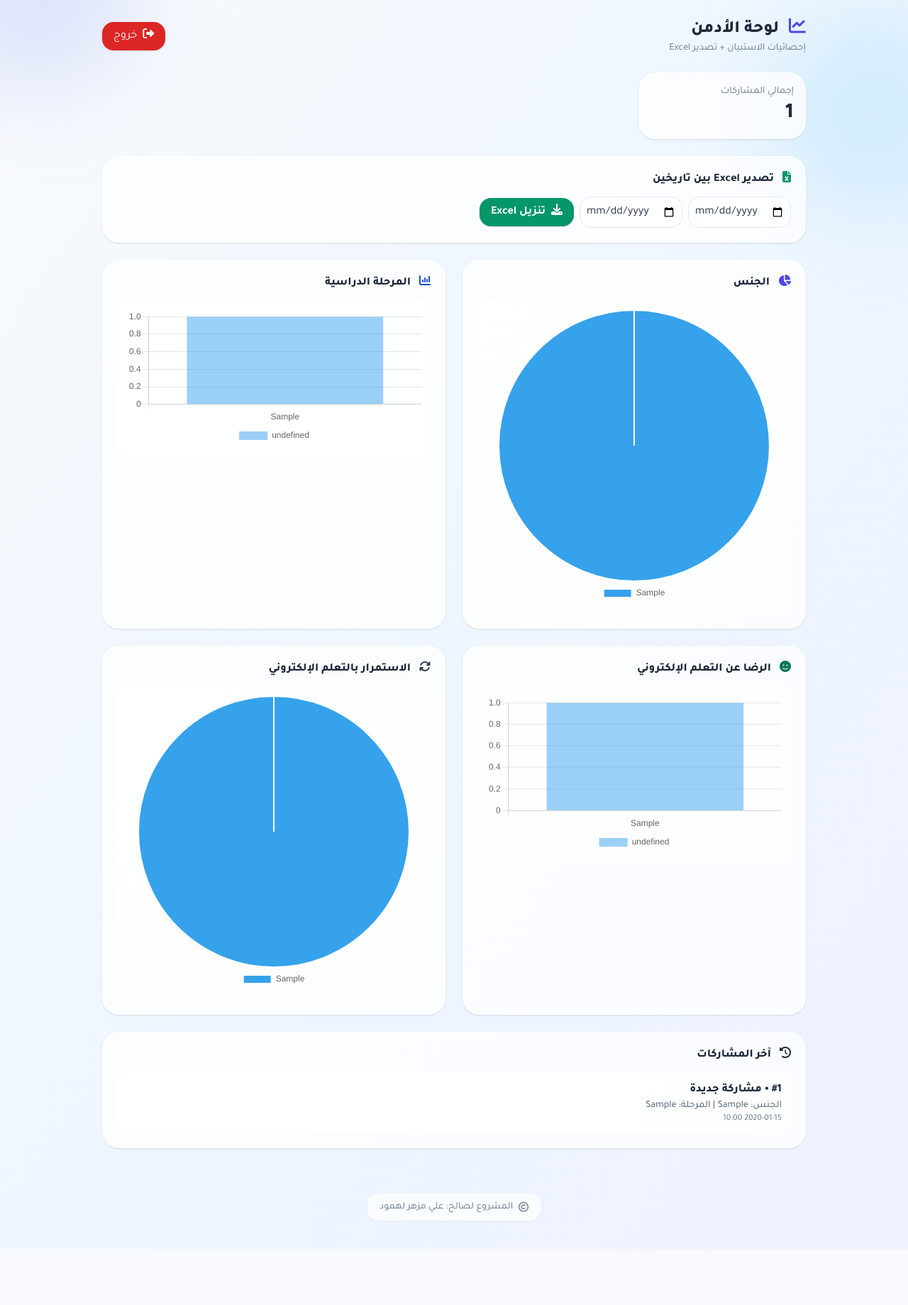
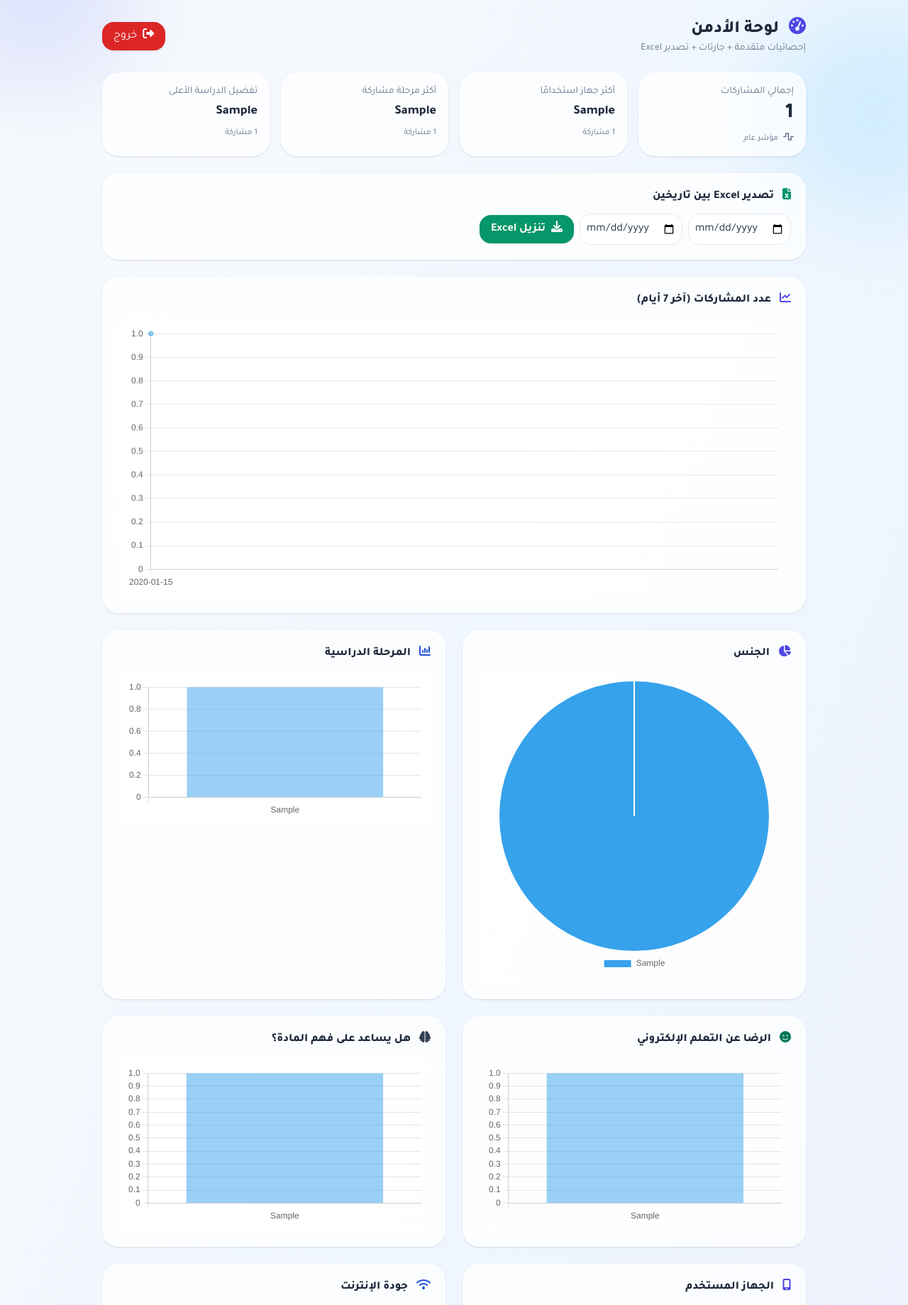
Before and after one commit to alzubair1995/Survey, a Flask app: page /admin/dashboard in a window 1280 px wide. Shown: the part 65-1904 px from the top of the page at 71% size. Before the commit the page ends 1787 px from the top, so only its background shows below. Run offline with Flask 3, Linux system fonts and the light colour scheme; a user stored in the database is signed in; tables that the repository leaves empty hold one stand-in row (values such as "Sample post"); some libraries are stand-ins or nearby versions.

Commit message:
Enhance admin dashboard with advanced charts and 7-day trend

```diff
--- a/routes/admin.py
+++ b/routes/admin.py
@@ -19,14 +19,74 @@
 def dashboard():
     total = db.session.query(func.count(SurveyResponse.id)).scalar() or 0
 
-    # توزيع بسيط
-    gender_counts = dict(db.session.query(SurveyResponse.gender, func.count(SurveyResponse.id)).group_by(SurveyResponse.gender).all())
-    stage_counts = dict(db.session.query(SurveyResponse.education_stage, func.count(SurveyResponse.id)).group_by(SurveyResponse.education_stage).all())
+    # Distributions (counts)
+    gender_counts = dict(
+        db.session.query(SurveyResponse.gender, func.count(SurveyResponse.id))
+        .group_by(SurveyResponse.gender).all()
+    )
+    stage_counts = dict(
+        db.session.query(SurveyResponse.education_stage, func.count(SurveyResponse.id))
+        .group_by(SurveyResponse.education_stage).all()
+    )
+    satisfaction_counts = dict(
+        db.session.query(SurveyResponse.satisfaction, func.count(SurveyResponse.id))
+        .group_by(SurveyResponse.satisfaction).all()
+    )
+    understanding_counts = dict(
+        db.session.query(SurveyResponse.understanding_help, func.count(SurveyResponse.id))
+        .group_by(SurveyResponse.understanding_help).all()
+    )
+    device_counts = dict(
+        db.session.query(SurveyResponse.device, func.count(SurveyResponse.id))
+        .group_by(SurveyResponse.device).all()
+    )
+    internet_counts = dict(
+        db.session.query(SurveyResponse.internet_quality, func.count(SurveyResponse.id))
+        .group_by(SurveyResponse.internet_quality).all()
+    )
+    platform_counts = dict(
+        db.session.query(SurveyResponse.platform_ease, func.count(SurveyResponse.id))
+        .group_by(SurveyResponse.platform_ease).all()
+    )
+    interaction_counts = dict(
+        db.session.query(SurveyResponse.teacher_interaction, func.count(SurveyResponse.id))
+        .group_by(SurveyResponse.teacher_interaction).all()
+    )
+    preference_counts = dict(
+        db.session.query(SurveyResponse.study_preference, func.count(SurveyResponse.id))
+        .group_by(SurveyResponse.study_preference).all()
+    )
+    continue_counts = dict(
+        db.session.query(SurveyResponse.continue_elearning, func.count(SurveyResponse.id))
+        .group_by(SurveyResponse.continue_elearning).all()
+    )
 
-    satisfaction_counts = dict(db.session.query(SurveyResponse.satisfaction, func.count(SurveyResponse.id)).group_by(SurveyResponse.satisfaction).all())
-    continue_counts = dict(db.session.query(SurveyResponse.continue_elearning, func.count(SurveyResponse.id)).group_by(SurveyResponse.continue_elearning).all())
+    # Last 7 days trend (Baghdad date)
+    # We use SQLite date() + timezone shift for better matching
+    baghdad_day = func.date(func.datetime(SurveyResponse.created_at, "+3 hours"))
+    last_days = db.session.query(baghdad_day, func.count(SurveyResponse.id))\
+        .group_by(baghdad_day)\
+        .order_by(baghdad_day.desc())\
+        .limit(7).all()
 
-    latest = SurveyResponse.query.order_by(SurveyResponse.created_at.desc()).limit(8).all()
+    # reverse to show oldest->newest
+    last_days = list(reversed(last_days))
+    trend_labels = [d for d, _ in last_days]
+    trend_values = [c for _, c in last_days]
+
+    # Latest items
+    latest = SurveyResponse.query.order_by(SurveyResponse.created_at.desc()).limit(10).all()
+
+    # KPIs (simple “top” values)
+    def top3(d):
+        return sorted(d.items(), key=lambda x: x[1], reverse=True)[:3]
+
+    kpis = {
+        "top_device": top3(device_counts),
+        "top_stage": top3(stage_counts),
+        "top_preference": top3(preference_counts),
+        "top_satisfaction": top3(satisfaction_counts),
+    }
 
     return render_template(
         "admin_dashboard.html",
@@ -34,8 +94,17 @@
         gender_counts=gender_counts,
         stage_counts=stage_counts,
         satisfaction_counts=satisfaction_counts,
+        understanding_counts=understanding_counts,
+        device_counts=device_counts,
+        internet_counts=internet_counts,
+        platform_counts=platform_counts,
+        interaction_counts=interaction_counts,
+        preference_counts=preference_counts,
         continue_counts=continue_counts,
-        latest=latest
+        trend_labels=trend_labels,
+        trend_values=trend_values,
+        latest=latest,
+        kpis=kpis,
     )
 
 def _parse_range(f, t):
--- a/templates/admin_dashboard.html
+++ b/templates/admin_dashboard.html
@@ -5,25 +5,59 @@
 <div class="mb-6 flex flex-col lg:flex-row lg:items-center lg:justify-between gap-3">
   <div>
     <h2 class="text-2xl font-extrabold">
-      <i class="fa-solid fa-chart-line ml-2 text-indigo-600"></i> لوحة الأدمن
+      <i class="fa-solid fa-gauge-high ml-2 text-indigo-600"></i> لوحة الأدمن
     </h2>
-    <p class="text-sm text-slate-500">إحصائيات الاستبيان + تصدير Excel</p>
+    <p class="text-sm text-slate-500">إحصائيات متقدمة + جارتات + تصدير Excel</p>
   </div>
 
   <div class="flex gap-2">
-    <a href="{{ url_for('auth.logout') }}" class="px-4 py-2 rounded-2xl bg-red-600 text-white hover:bg-red-700 transition shadow">
+    <a href="{{ url_for('auth.logout') }}"
+       class="px-4 py-2 rounded-2xl bg-red-600 text-white hover:bg-red-700 transition shadow">
       <i class="fa-solid fa-right-from-bracket ml-1"></i> خروج
     </a>
   </div>
 </div>
 
-<div class="grid grid-cols-1 md:grid-cols-4 gap-4 mb-6">
+<!-- KPIs -->
+<div class="grid grid-cols-1 sm:grid-cols-2 lg:grid-cols-4 gap-4 mb-6">
   <div class="glass border border-white/70 rounded-3xl p-4 shadow">
     <div class="text-slate-500 text-sm">إجمالي المشاركات</div>
     <div class="text-3xl font-extrabold mt-1">{{ total }}</div>
+    <div class="text-xs text-slate-500 mt-2"><i class="fa-solid fa-wave-square ml-1"></i> مؤشر عام</div>
+  </div>
+
+  <div class="glass border border-white/70 rounded-3xl p-4 shadow">
+    <div class="text-slate-500 text-sm">أكثر جهاز استخدامًا</div>
+    <div class="text-lg font-extrabold mt-1">
+      {% if kpis.top_device and kpis.top_device[0] %} {{ kpis.top_device[0][0] }} {% else %} — {% endif %}
+    </div>
+    <div class="text-xs text-slate-500 mt-2">
+      {% if kpis.top_device and kpis.top_device[0] %} {{ kpis.top_device[0][1] }} مشاركة {% endif %}
+    </div>
+  </div>
+
+  <div class="glass border border-white/70 rounded-3xl p-4 shadow">
+    <div class="text-slate-500 text-sm">أكثر مرحلة مشاركة</div>
+    <div class="text-lg font-extrabold mt-1">
+      {% if kpis.top_stage and kpis.top_stage[0] %} {{ kpis.top_stage[0][0] }} {% else %} — {% endif %}
+    </div>
+    <div class="text-xs text-slate-500 mt-2">
+      {% if kpis.top_stage and kpis.top_stage[0] %} {{ kpis.top_stage[0][1] }} مشاركة {% endif %}
+    </div>
+  </div>
+
+  <div class="glass border border-white/70 rounded-3xl p-4 shadow">
+    <div class="text-slate-500 text-sm">تفضيل الدراسة الأعلى</div>
+    <div class="text-lg font-extrabold mt-1">
+      {% if kpis.top_preference and kpis.top_preference[0] %} {{ kpis.top_preference[0][0] }} {% else %} — {% endif %}
+    </div>
+    <div class="text-xs text-slate-500 mt-2">
+      {% if kpis.top_preference and kpis.top_preference[0] %} {{ kpis.top_preference[0][1] }} مشاركة {% endif %}
+    </div>
   </div>
 </div>
 
+<!-- Export -->
 <div class="glass border border-white/70 rounded-3xl p-5 shadow mb-6">
   <div class="font-extrabold mb-3">
     <i class="fa-solid fa-file-excel ml-2 text-emerald-600"></i> تصدير Excel بين تاريخين
@@ -37,43 +71,79 @@
   </form>
 </div>
 
+<!-- Trend -->
+<div class="glass border border-white/70 rounded-3xl p-5 shadow mb-6">
+  <div class="font-extrabold mb-3">
+    <i class="fa-solid fa-chart-line ml-2 text-indigo-600"></i> عدد المشاركات (آخر 7 أيام)
+  </div>
+  <div class="bg-white/60 border border-white/70 rounded-2xl p-3">
+    <canvas id="trendChart" height="120"></canvas>
+  </div>
+</div>
+
+<!-- Charts grid -->
 <div class="grid grid-cols-1 lg:grid-cols-2 gap-6 mb-6">
   <div class="glass border border-white/70 rounded-3xl p-5 shadow">
     <div class="font-extrabold mb-3"><i class="fa-solid fa-chart-pie ml-2 text-indigo-600"></i> الجنس</div>
-    <div class="bg-white/60 border border-white/70 rounded-2xl p-3">
-      <canvas id="genderChart" height="140"></canvas>
-    </div>
+    <div class="bg-white/60 border border-white/70 rounded-2xl p-3"><canvas id="genderChart" height="140"></canvas></div>
   </div>
 
   <div class="glass border border-white/70 rounded-3xl p-5 shadow">
     <div class="font-extrabold mb-3"><i class="fa-solid fa-chart-column ml-2 text-blue-700"></i> المرحلة الدراسية</div>
-    <div class="bg-white/60 border border-white/70 rounded-2xl p-3">
-      <canvas id="stageChart" height="140"></canvas>
-    </div>
+    <div class="bg-white/60 border border-white/70 rounded-2xl p-3"><canvas id="stageChart" height="140"></canvas></div>
   </div>
 
   <div class="glass border border-white/70 rounded-3xl p-5 shadow">
     <div class="font-extrabold mb-3"><i class="fa-solid fa-face-smile ml-2 text-emerald-700"></i> الرضا عن التعلم الإلكتروني</div>
-    <div class="bg-white/60 border border-white/70 rounded-2xl p-3">
-      <canvas id="satChart" height="160"></canvas>
-    </div>
+    <div class="bg-white/60 border border-white/70 rounded-2xl p-3"><canvas id="satChart" height="160"></canvas></div>
+  </div>
+
+  <div class="glass border border-white/70 rounded-3xl p-5 shadow">
+    <div class="font-extrabold mb-3"><i class="fa-solid fa-brain ml-2 text-slate-700"></i> هل يساعد على فهم المادة؟</div>
+    <div class="bg-white/60 border border-white/70 rounded-2xl p-3"><canvas id="underChart" height="160"></canvas></div>
+  </div>
+
+  <div class="glass border border-white/70 rounded-3xl p-5 shadow">
+    <div class="font-extrabold mb-3"><i class="fa-solid fa-mobile-screen-button ml-2 text-indigo-600"></i> الجهاز المستخدم</div>
+    <div class="bg-white/60 border border-white/70 rounded-2xl p-3"><canvas id="deviceChart" height="160"></canvas></div>
+  </div>
+
+  <div class="glass border border-white/70 rounded-3xl p-5 shadow">
+    <div class="font-extrabold mb-3"><i class="fa-solid fa-wifi ml-2 text-blue-700"></i> جودة الإنترنت</div>
+    <div class="bg-white/60 border border-white/70 rounded-2xl p-3"><canvas id="internetChart" height="160"></canvas></div>
+  </div>
+
+  <div class="glass border border-white/70 rounded-3xl p-5 shadow">
+    <div class="font-extrabold mb-3"><i class="fa-solid fa-graduation-cap ml-2 text-emerald-700"></i> سهولة المنصة</div>
+    <div class="bg-white/60 border border-white/70 rounded-2xl p-3"><canvas id="platformChart" height="160"></canvas></div>
+  </div>
+
+  <div class="glass border border-white/70 rounded-3xl p-5 shadow">
+    <div class="font-extrabold mb-3"><i class="fa-solid fa-chalkboard-user ml-2 text-slate-700"></i> التفاعل مع المدرس</div>
+    <div class="bg-white/60 border border-white/70 rounded-2xl p-3"><canvas id="interactionChart" height="160"></canvas></div>
+  </div>
+
+  <div class="glass border border-white/70 rounded-3xl p-5 shadow">
+    <div class="font-extrabold mb-3"><i class="fa-solid fa-people-arrows ml-2 text-indigo-600"></i> تفضيل طريقة الدراسة</div>
+    <div class="bg-white/60 border border-white/70 rounded-2xl p-3"><canvas id="prefChart" height="160"></canvas></div>
   </div>
 
   <div class="glass border border-white/70 rounded-3xl p-5 shadow">
     <div class="font-extrabold mb-3"><i class="fa-solid fa-rotate ml-2 text-slate-700"></i> الاستمرار بالتعلم الإلكتروني</div>
-    <div class="bg-white/60 border border-white/70 rounded-2xl p-3">
-      <canvas id="contChart" height="160"></canvas>
-    </div>
+    <div class="bg-white/60 border border-white/70 rounded-2xl p-3"><canvas id="contChart" height="160"></canvas></div>
   </div>
 </div>
 
+<!-- Latest -->
 <div class="glass border border-white/70 rounded-3xl p-5 shadow">
   <div class="font-extrabold mb-3"><i class="fa-solid fa-clock-rotate-left ml-2"></i> آخر المشاركات</div>
   <div class="space-y-2">
     {% for r in latest %}
       <div class="bg-white/70 border border-white/70 rounded-2xl p-3">
-<div class="font-extrabold">#{{ r.id }} • مشاركة جديدة</div>
-        <div class="text-sm text-slate-600">الجنس: {{ r.gender }} | المرحلة: {{ r.education_stage }}</div>
+        <div class="font-extrabold">#{{ r.id }} • مشاركة جديدة</div>
+        <div class="text-sm text-slate-600">
+          الجنس: {{ r.gender }} | المرحلة: {{ r.education_stage }} | التفضيل: {{ r.study_preference }}
+        </div>
         <div class="text-xs text-slate-500">{{ r.created_at.strftime('%Y-%m-%d %H:%M') }}</div>
       </div>
     {% endfor %}
@@ -86,27 +156,50 @@
 
 {% block scripts %}
 <script>
-  function chartFromDict(canvasId, dictObj, type="pie") {
+  function safeDict(d){ return d && Object.keys(d).length ? d : {"لا توجد بيانات": 0}; }
+
+  function chartFromDict(canvasId, dictObj, type="bar", legend=true) {
+    dictObj = safeDict(dictObj);
     const labels = Object.keys(dictObj);
     const values = Object.values(dictObj);
+
     const ctx = document.getElementById(canvasId);
     new Chart(ctx, {
       type,
-      data: {
-        labels: labels.length ? labels : ["لا توجد بيانات"],
-        datasets: [{ data: values.length ? values : [0] }]
-      },
+      data: { labels, datasets: [{ data: values }] },
       options: {
         responsive: true,
-        plugins: { legend: { position: "bottom" } },
-        scales: type === "bar" ? { y: { beginAtZero: true } } : {}
+        plugins: { legend: { display: legend, position: "bottom" } },
+        scales: (type === "bar" || type === "line") ? { y: { beginAtZero: true } } : {}
       }
     });
   }
 
+  // Trend (last 7 days)
+  new Chart(document.getElementById("trendChart"), {
+    type: "line",
+    data: {
+      labels: {{ trend_labels|tojson }},
+      datasets: [{ data: {{ trend_values|tojson }} }]
+    },
+    options: {
+      responsive: true,
+      plugins: { legend: { display: false } },
+      scales: { y: { beginAtZero: true } }
+    }
+  });
+
   chartFromDict("genderChart", {{ gender_counts|tojson }}, "pie");
-  chartFromDict("stageChart", {{ stage_counts|tojson }}, "bar");
-  chartFromDict("satChart", {{ satisfaction_counts|tojson }}, "bar");
-  chartFromDict("contChart", {{ continue_counts|tojson }}, "pie");
+  chartFromDict("stageChart", {{ stage_counts|tojson }}, "bar", false);
+  chartFromDict("satChart", {{ satisfaction_counts|tojson }}, "bar", false);
+  chartFromDict("underChart", {{ understanding_counts|tojson }}, "bar", false);
+
+  chartFromDict("deviceChart", {{ device_counts|tojson }}, "bar", false);
+  chartFromDict("internetChart", {{ internet_counts|tojson }}, "bar", false);
+  chartFromDict("platformChart", {{ platform_counts|tojson }}, "bar", false);
+  chartFromDict("interactionChart", {{ interaction_counts|tojson }}, "bar", false);
+
+  chartFromDict("prefChart", {{ preference_counts|tojson }}, "pie");
+  chartFromDict("contChart", {{ continue_counts|tojson }}, "doughnut");
 </script>
 {% endblock %}
```
